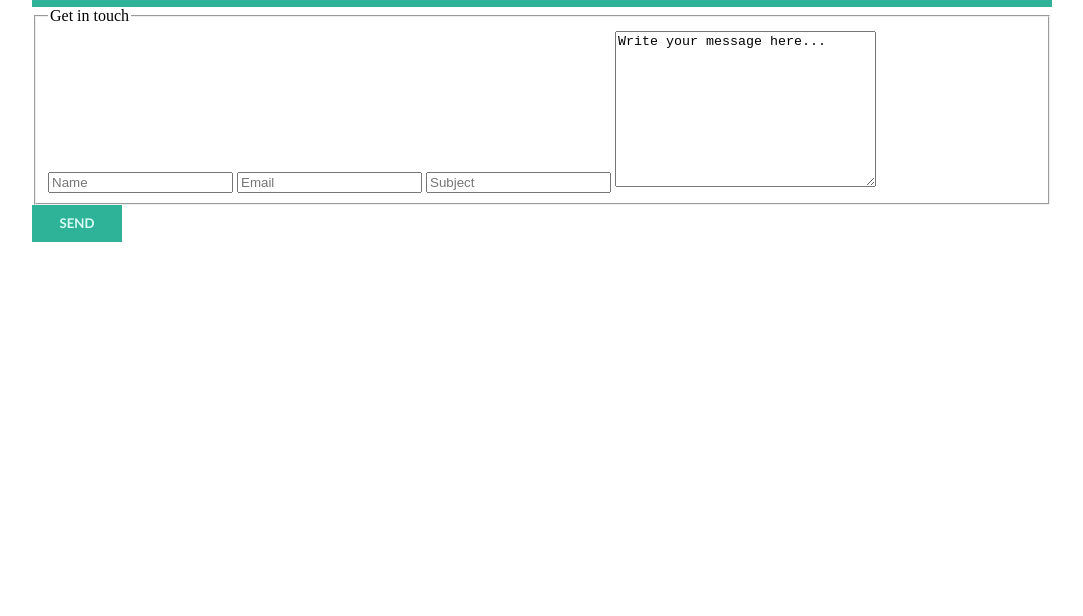
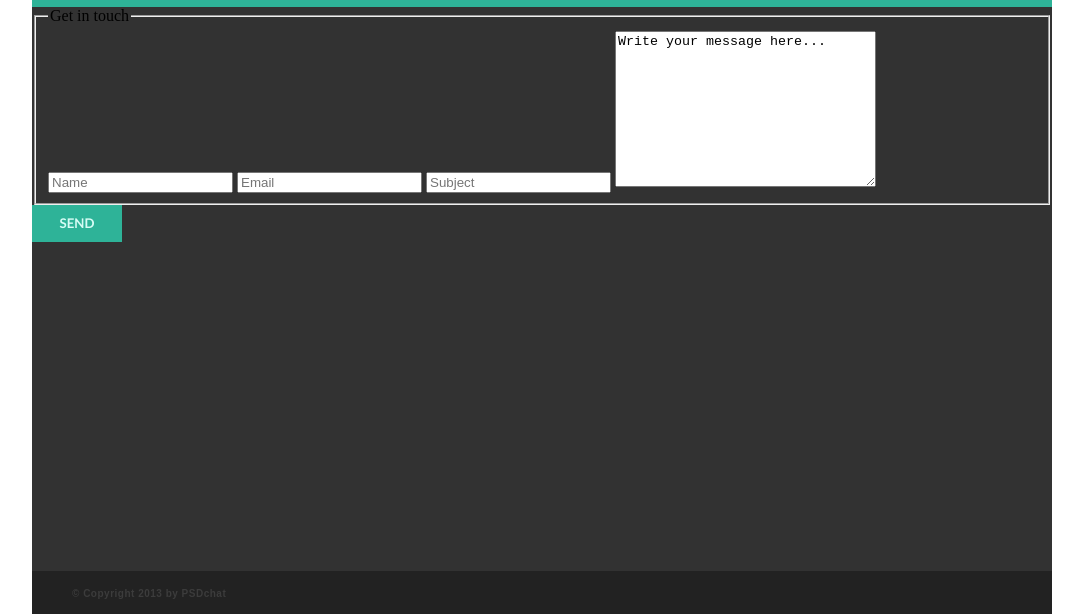
Before and after one commit to MitskevichVS/Layout-Hexal, a plain HTML site: page index.html in a window 1280 px wide. Shown: the part 1116-1732 px from the top of the page, without its empty margins (98-1181 px from the left). Before the commit the page ends 1358 px from the top, so only its background shows below. Drawn offline with Linux system fonts and the light colour scheme.

Commit message:
fix: copyright line and add get in touch section

```diff
--- a/Styles/style.css
+++ b/Styles/style.css
@@ -3,12 +3,6 @@ body {
 	width: 1020px;
 	height: auto;
 	margin: 0 auto;
-}
-
-.container {
-	width: 820px;
-	margin: 0 auto;
-	position: relative;
 }
 
 div {
@@ -156,11 +150,13 @@ h3 {
 	padding-right: 17px;
 	text-align: justify;
 }
+
 .social-icons {
 	position: absolute;
 	top: 217px;
 	right: 23px;
 }
+
 .social-icons a{
 	display: inline-block;
 	margin-right: -4px;
@@ -177,3 +173,30 @@ button {
 	text-transform: uppercase;
 	border: 0;
 }
+
+.footer-form {
+	height: 564px;
+	width: 100%;
+	background-color: #323232;
+	display: block;
+	position: relative;
+}
+
+.copyright {
+	height: 43px;
+	width: 100%;
+	background-color: #222;
+	position: inherit;
+	bottom: 0;
+}
+
+h6 {
+	margin: 0;
+	display: block;
+	color: #3c3c3c;
+	font-family: MavenPro, sans-serif;
+	font-size: 10px;
+	padding-top: 17px;
+	padding-left: 40px;
+	letter-spacing: 0.05em;
+}
--- a/index.html
+++ b/index.html
@@ -10,7 +10,7 @@
 <body>
 	<header class="navigation">
 		<h1>Hexagons</h1>
-		<div class="container">
+		<div class="main-container">
 			<nav>
 				<div class="menu">
 					<div class="menu-item1">
@@ -43,7 +43,6 @@
 			</div>
 		</section>
 		<section class="info">
-			<div class="container">
 				<div class="info-container">
 					<article><img src="Styles/img/Author.png" alt="Author"></article>
 					<div class="info-text">
@@ -60,10 +59,12 @@
 						</div>
 					</div>
 				</div>
-			</div>
 		</section>
 	</main>
 	<footer>
+		<div>
+			<div class="footer-form">
+
 					<form action="#" method="post" class="in-touch-form">
 				<fieldset>
 					<legend>Get in touch</legend>
@@ -74,6 +75,13 @@
 				</fieldset>
 					<button class="button-submit" type="submit">send</button>
 					</form>
+			</div>
+		</div>
+		<div>
+			<div class="copyright">
+			<h6>&copy Copyright 2013 by PSDchat<h6>
+			</div>
+		</div>
 	</footer>
 </body>
 </html>
```
Lines whose indentation alone changed are shown as unchanged.
